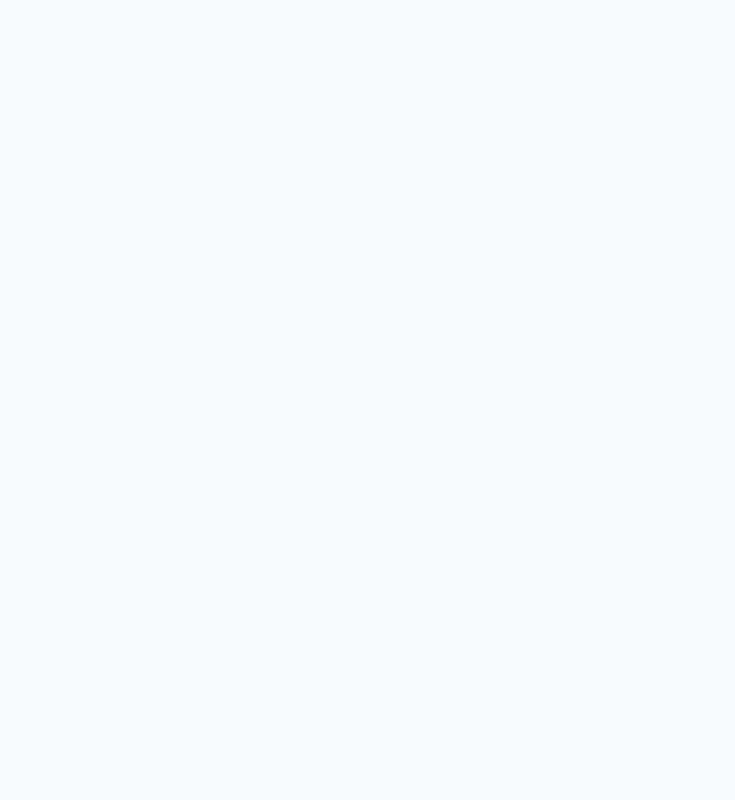
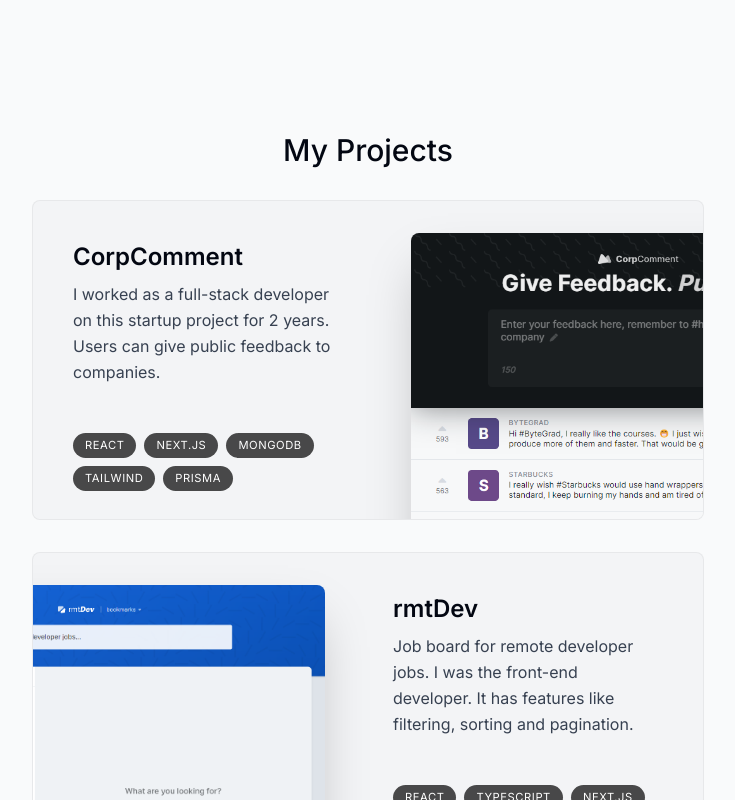
Before and after one commit to ktroyan7/portfolio-website, a Next.js app: page / in a window 1280 px wide. Shown: the part 1220-2020 px from the top of the page, without its empty margins (272-1007 px from the left). Built offline with nearby package versions, Linux system fonts and the light colour scheme.

Commit message:
added to project

```diff
--- a/app/page.tsx
+++ b/app/page.tsx
@@ -1,5 +1,6 @@
 import About from "@/components/about";
 import Intro from "@/components/intro";
+import Projects from "@/components/projects";
 import SectionDivider from "@/components/section-divider";
 
 
@@ -9,6 +10,7 @@
       <Intro />
       <SectionDivider />
       <About />
+      <Projects />
     </main>
   )
 }
--- /dev/null
+++ b/components/project.tsx
@@ -0,0 +1,52 @@
+"use client";
+
+import { projectsData } from "@/lib/data";
+import { motion, useScroll, useTransform } from "framer-motion";
+import Image from "next/image";
+import { useRef } from "react";
+
+
+
+type ProjectProps = typeof projectsData[number];
+
+export default function Project({ title, description, tags, imageUrl}: ProjectProps) {
+
+    const ref = useRef<HTMLDivElement>(null)
+    const  { scrollYProgress } = useScroll({
+        target: ref,
+        offset: ["0 1", "1.33 1"]
+    });
+   const scaleProgress = useTransform(scrollYProgress, [0,1], [0.8, 1])
+   const opacityProgress = useTransform(scrollYProgress, [0,1], [0.6, 1])
+
+    return (
+        <motion.div
+        ref={ref}
+        style={{
+            scale: scaleProgress,
+            opacity: opacityProgress,
+        }}
+        className="group mb-3 sm:mb-8 last:mb-0"
+        >
+        <section
+        className=' bg-gray-100 max-w-[42rem] border border-black/5 rounded-lg overflow-hidden sm:pr-8 relative sm:h-[20rem] hover:bg-gray-200 transition group-even:pl-8'>
+
+            <div className='pt-4 pb-7 px-5 sm:pl-10 sm:pr-2 sm:pt-10 sm:max-w-[50%] flex flex-col h-full group-even:ml-[18rem]'>
+            <h3 className='text-2xl font-semibold'>{title}</h3>
+            <p className='mt-2 leading-relaxed text-gray-700'>{description}</p>
+            <ul className='flex flex-wrap mt-4 gap-2 sm:mt-auto'>
+                {tags.map((tag, index) => (
+                    <li className='bg-black/[0.7] px-3 py-1 text-[0.7rem] uppercase tracking-wider text-white rounded-full' key={index}>{tag}</li>
+                ))}
+            </ul>
+            </div>
+
+            <Image src={imageUrl} alt={title} quality={95} className='absolute top-8 -right-40 w-[28.25rem] rounded-t-lg shadow-2xl
+            transition group-hover:scale-[1.04] group-hover:-translate-x-3 group-hover:translate-y-3 group-hover:-rotate-2
+            group-even:group-hover:translate-x-3 group-even:group-hover:translate-y-3 group-even:group-hover:rotate-2
+            group-even:right-[initial] group-even:-left-40'/>
+
+        </section>
+        </motion.div>
+    )
+}
--- /dev/null
+++ b/components/projects.tsx
@@ -0,0 +1,20 @@
+import React from 'react'
+import SectionHeading from './section-heading'
+import { projectsData } from '@/lib/data'
+import Project from './project'
+
+export default function Projects() {
+  return (
+    <section>
+        <SectionHeading>My projects</SectionHeading>
+        <div>
+            {
+                projectsData.map((project, index) => (
+                    <React.Fragment key={index}>
+                    <Project {...project} />
+                    </React.Fragment>
+                ))}
+        </div>
+    </section>
+  )
+}
```
